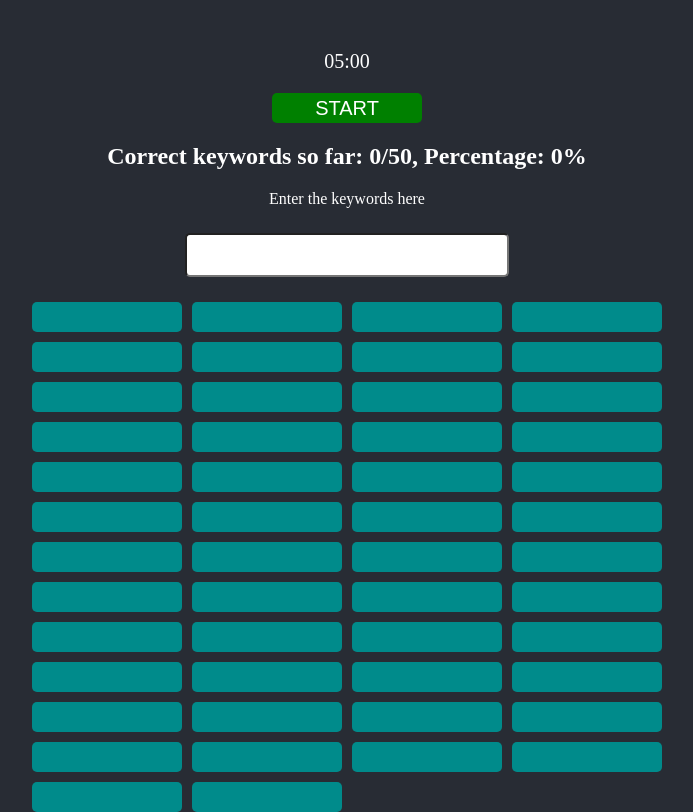
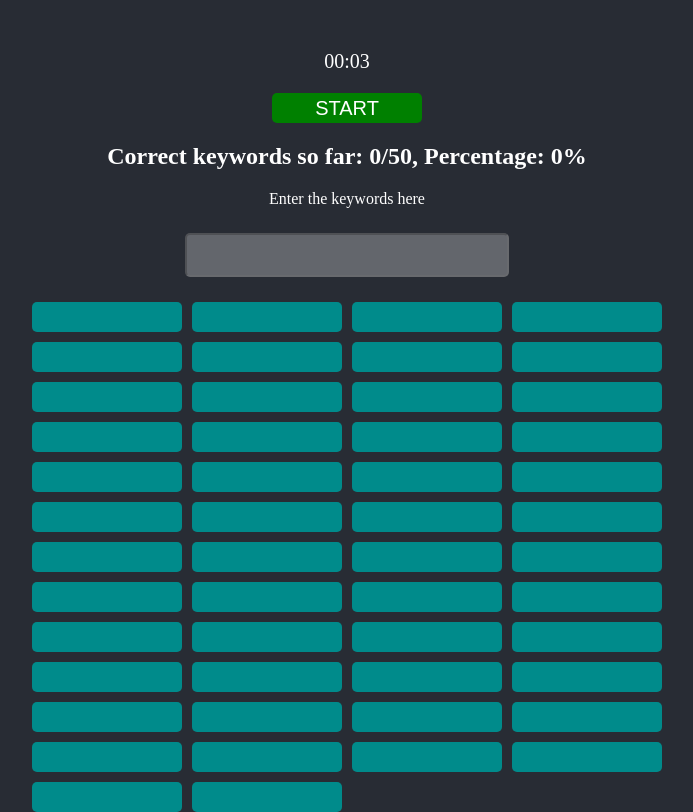
Before and after one commit to marco-amorim/keywords-game, a React (Create React App) app: page / in a window 1280 px wide. Shown: the whole page, without its empty margins (293-986 px from the left). Built offline with nearby package versions, Linux system fonts and the light colour scheme.

Commit message:
making input disabled when game is over

```diff
--- a/src/App.tsx
+++ b/src/App.tsx
@@ -8,7 +8,7 @@ const App = () => {
 	const [currentWord, setCurrentWord] = useState<string>('');
 	const [correctWords, setCorrectWords] = useState<string[]>([]);
 	const [isPaused, setIsPaused] = useState<boolean>(true);
-	const [timeLeft, setTimeLeft] = useState<number>(300);
+	const [timeLeft, setTimeLeft] = useState<number>(3);
 
 	const checkForCorrectWord = useCallback(() => {
 		if (
@@ -29,8 +29,9 @@ const App = () => {
 			alert('Congratulations, you won the game!');
 		}
 
-		if (timeLeft === 0) {
+		if (timeLeft === 0 && !isPaused) {
 			alert('Sorry, you lost the game!');
+			setIsPaused(true);
 		}
 	}, [correctWords, isPaused, timeLeft]);
 
@@ -79,6 +80,7 @@ const App = () => {
 			<KeywordInput
 				typingState={currentWord}
 				setTypingState={(word) => setCurrentWord(word)}
+				paused={isPaused}
 			/>
 			<KeywordsBoard correctKeywords={correctWords} />
 		</div>
--- a/src/components/KeywordInput/index.tsx
+++ b/src/components/KeywordInput/index.tsx
@@ -3,12 +3,14 @@ import './styles.css';
 
 interface KeywordInputProps {
 	typingState: string;
+	paused: boolean;
 	setTypingState: Dispatch<SetStateAction<string>>;
 }
 
 const KeywordInput: React.FC<KeywordInputProps> = ({
 	typingState,
 	setTypingState,
+	paused,
 }) => {
 	return (
 		<div className="word-input">
@@ -19,6 +21,7 @@ const KeywordInput: React.FC<KeywordInputProps> = ({
 				id="word"
 				value={typingState}
 				onChange={(e) => setTypingState(e.target.value)}
+				disabled={paused}
 			/>
 		</div>
 	);
```
